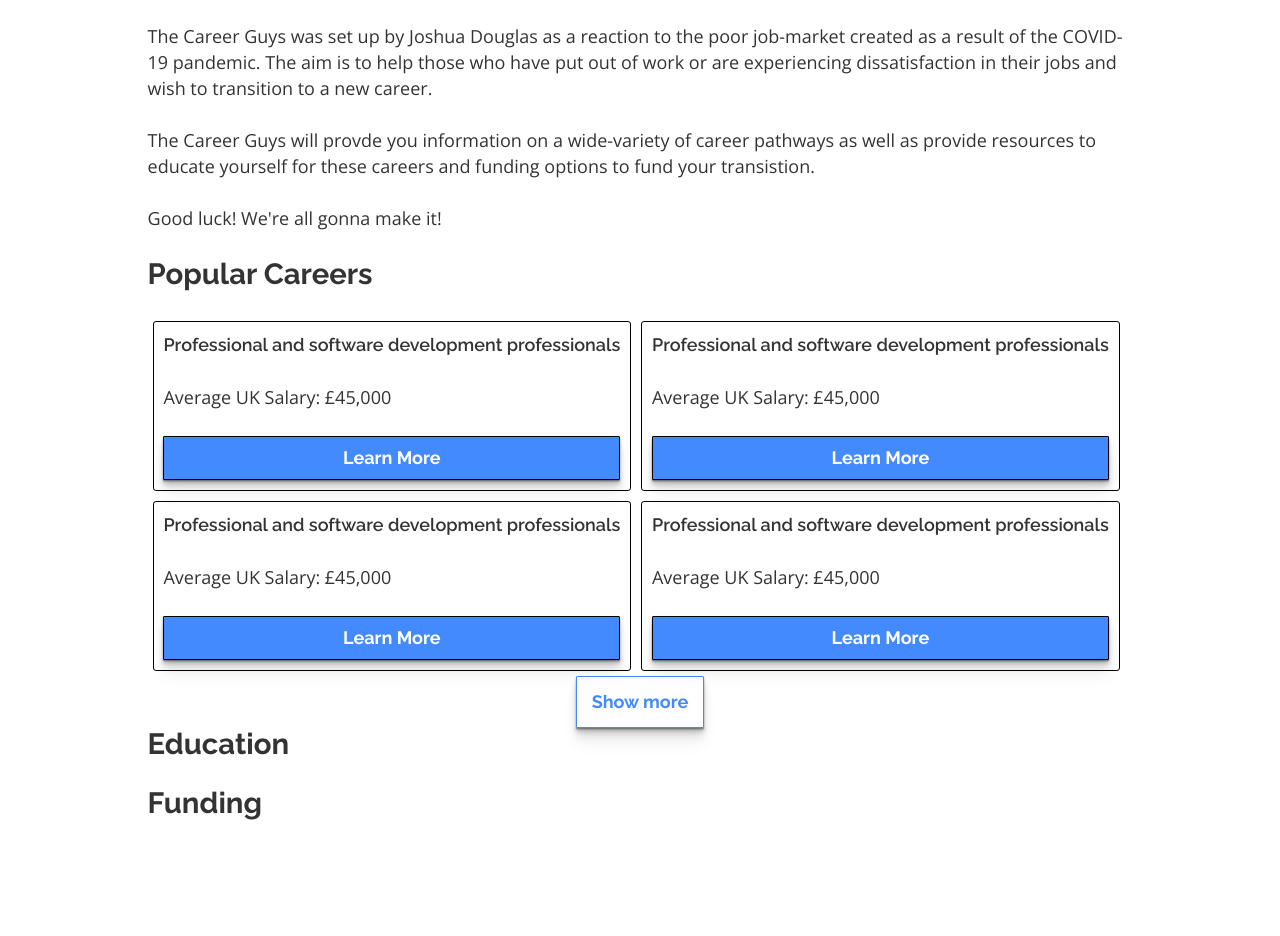
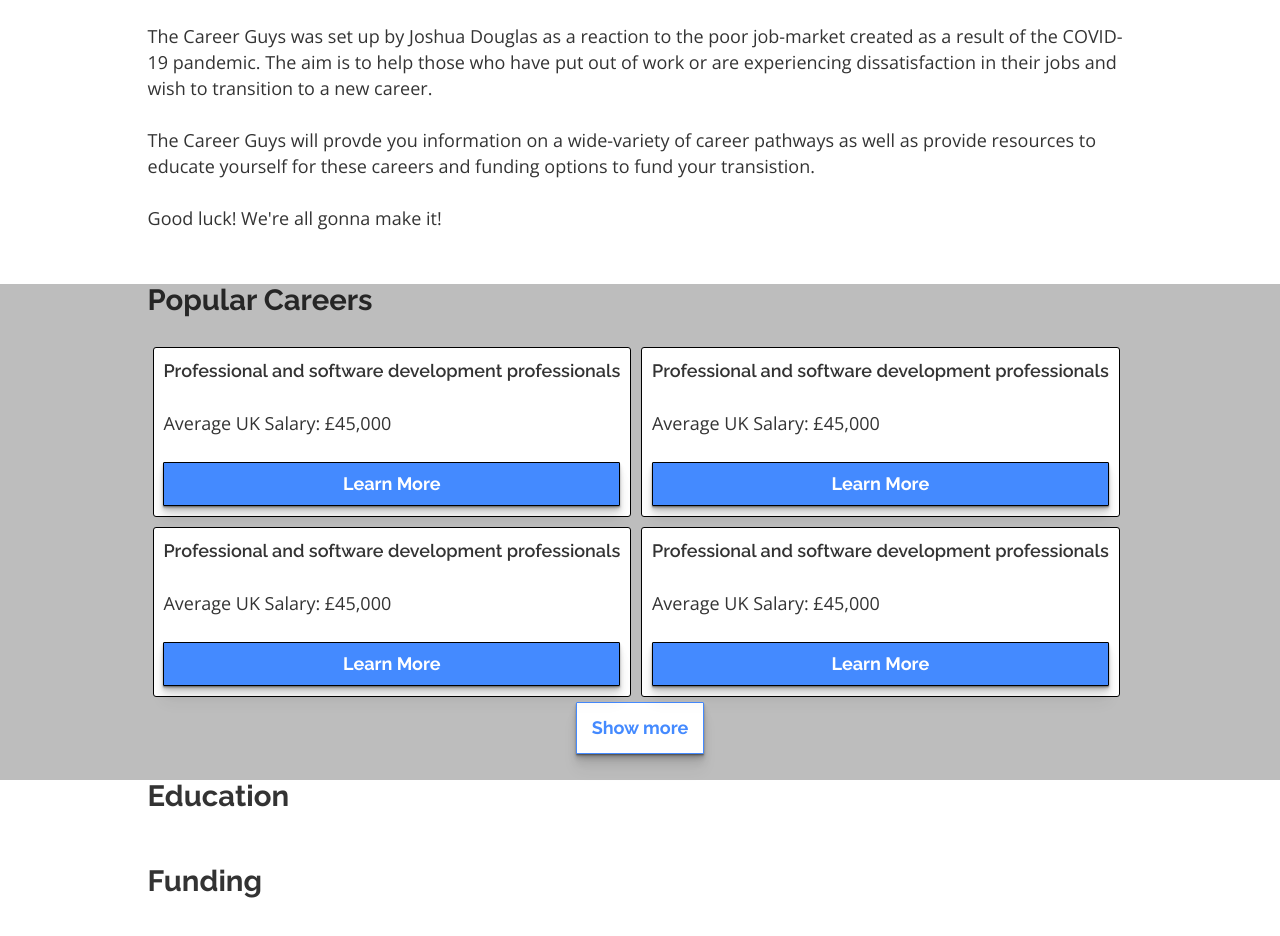
Before and after one commit to minimalsm/thecareerguys, a Gatsby site: page / in a window 1280 px wide. Shown: the part 128-1064 px from the top of the page. Before the commit the page ends 999 px from the top, so only its background shows below. Built offline with nearby package versions, Linux system fonts and the light colour scheme; Gatsby itself is replaced by a stand-in of ours.

Commit message:
Front page styling

```diff
--- a/src/components/JobCard.js
+++ b/src/components/JobCard.js
@@ -3,6 +3,7 @@ import { Link } from 'gatsby'
 import styled from 'styled-components'
 
 const StyledJobCard = styled.div`
+  background: white;
   border: 1px solid black;
   border-radius: 3px;
   padding: 1%;
--- a/src/components/JobCardContainer.js
+++ b/src/components/JobCardContainer.js
@@ -5,7 +5,6 @@ import JobCard from './JobCard'
 const StyledJobCardContainer = styled.div`
   display: flex;
   flex-wrap: wrap;
-
   .jobcard {
     flex: 1 1 40%;
   }
--- a/src/pages/index.js
+++ b/src/pages/index.js
@@ -3,28 +3,68 @@ import Layout from "../components/layout"
 import SEO from "../components/seo"
 import JobCardContainer from "../components/JobCardContainer"
 import MoreButton from "../components/MoreButton"
+import Nav from "../components/Nav"
 
 const IndexPage = () => (
-  <Layout>
+  <>
+    <Nav />
     <SEO title="Home" />
 
     {/* Home Section */}
+    <div
+      style={{
+        margin: `0 auto`,
+        maxWidth: 1024,
+        padding: `0 1.0875rem 1.45rem`
+      }}
+    >
       <h1>The Career Guys</h1>
       <p>The Career Guys was set up by Joshua Douglas as a reaction to the poor job-market created as a result of the COVID-19 pandemic. The aim is to help those who have put out of work or are experiencing dissatisfaction in their jobs and wish to transition to a new career.</p>
       <p>The Career Guys will provde you information on a wide-variety of career pathways as well as provide resources to educate yourself for these careers and funding options to fund your transistion.</p>
       <p>Good luck! We're all gonna make it!</p>
+    </div>
 
     {/* Careers Section */}
+    <div
+    style={{
+      background: `#BDBDBD`,
+    }}
+  >
+  <div
+    style={{
+      margin: `0 auto`,
+      maxWidth: 1024,
+      padding: `0 1.0875rem 1.45rem`
+    }}
+  >
       <h2>Popular Careers</h2>
       <JobCardContainer />
       <MoreButton name="Show more"></MoreButton>
+  </div>
+    </div>
 
     {/* Education Section */}
+    <div
+      style={{
+        margin: `0 auto`,
+        maxWidth: 1024,
+        padding: `0 1.0875rem 1.45rem`
+      }}
+    >
       <h2>Education</h2>
+    </div>
 
     {/* Funding Section */}
+    <div
+      style={{
+        margin: `0 auto`,
+        maxWidth: 1024,
+        padding: `0 1.0875rem 1.45rem`
+      }}
+    >
       <h2>Funding</h2>
-  </Layout>
+    </div>
+  </>
 )
 
 export default IndexPage
```
Lines whose indentation alone changed are shown as unchanged.
